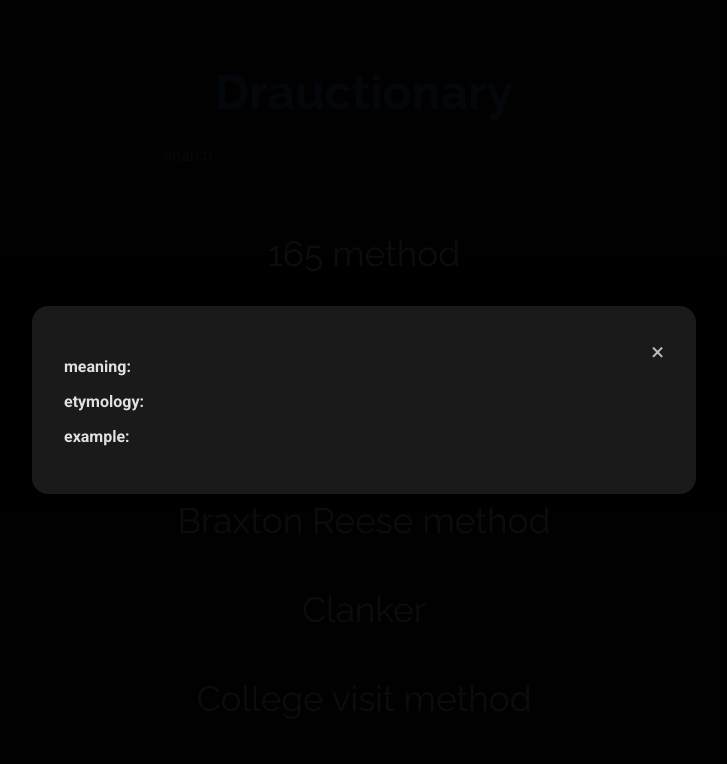
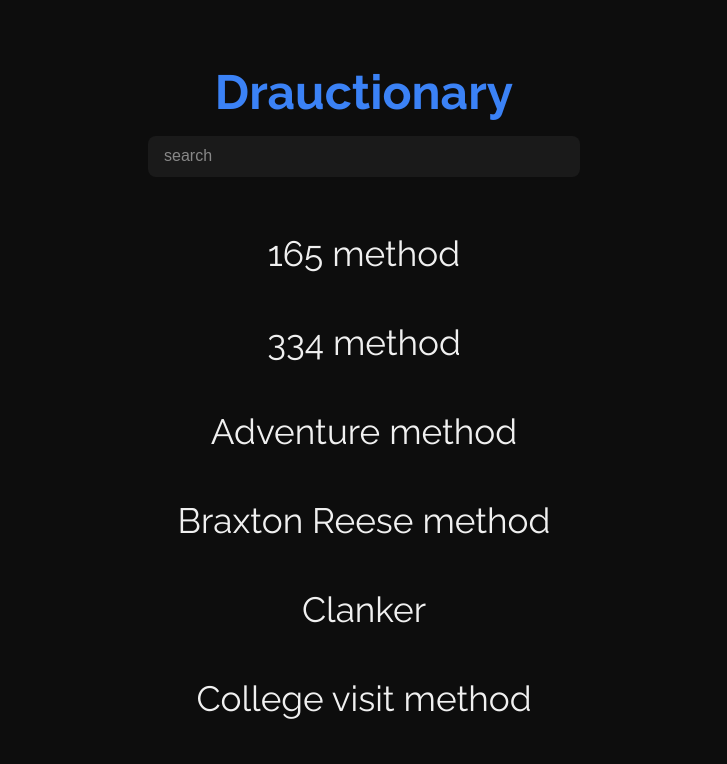
Before and after one commit to sigmaAPALEKAR/drauctionary, a plain HTML site: page index.html in a window 1280 px wide. Shown: the top 764 px of the page, without its empty margins (276-1003 px from the left). Drawn offline with Linux system fonts and the light colour scheme.

Commit message:
Clarify modal display property in CSS
Added comment to clarify modal display property.

```diff
--- a/style.css
+++ b/style.css
@@ -57,13 +57,12 @@ h1 {
 
 /* Modal */
 .modal {
-  display: none;
+  display: none; /* start hidden to prevent flash */
   position: fixed;
   z-index: 1000;
   left: 0; top: 0;
   width: 100%; height: 100%;
   background-color: rgba(0,0,0,0.95);
-  display: flex;
   align-items: center;
   justify-content: center;
 }
```
